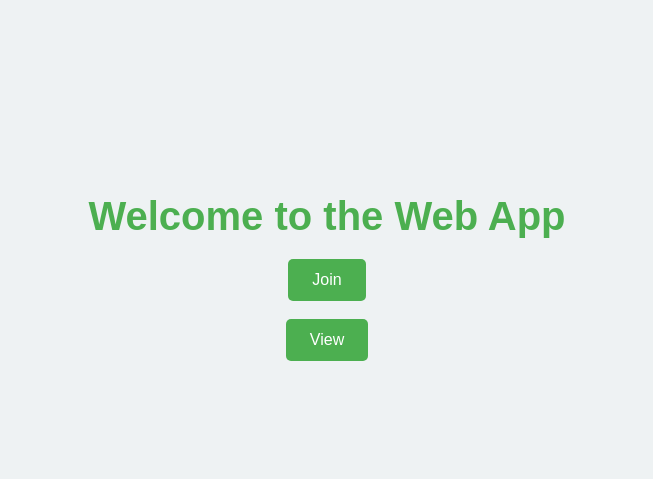
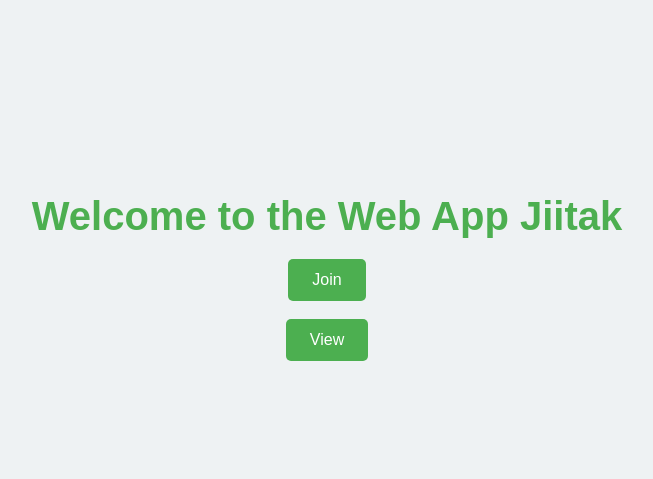
Before and after one commit to jyothisjimmy25/jiitak_project, a Flask app: page / in a window 1280 px wide. Shown: the part 156-635 px from the top of the page, without its empty margins (313-966 px from the left). Run offline with Flask 3, Linux system fonts and the light colour scheme.

Commit message:
Update index.html

```diff
--- a/templates/index.html
+++ b/templates/index.html
@@ -128,7 +128,7 @@
     </style>
 </head>
 <body>
-    <h1>Welcome to the Web App</h1>
+    <h1>Welcome to the Web App Jiitak</h1>
     <button onclick="document.getElementById('join-form').style.display='block'">Join</button>
     <div id="join-form">
         <button class="close-btn" onclick="document.getElementById('join-form').style.display='none'">&times;</button>
```
